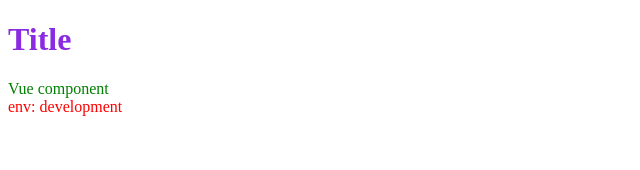
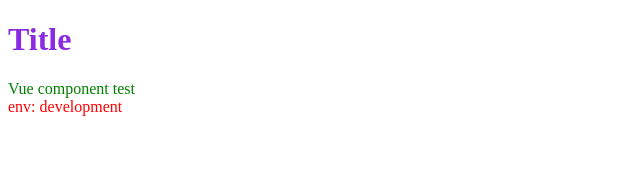
Before and after one commit to xamesLab/vue-ts-project-client, a Vue app: page / in a window 1280 px wide. Shown: the top 170 px of the page, without its empty margins (0-640 px from the left). Built offline with nearby package versions, Linux system fonts and the light colour scheme.

Commit message:
test test

```diff
--- a/src/App.vue
+++ b/src/App.vue
@@ -10,7 +10,7 @@ export default {
     name: 'app',
     data(){
         return {
-            text: 'Vue component',
+            text: 'Vue component test',
             env: process.env.NODE_ENV
         }
     }
```
